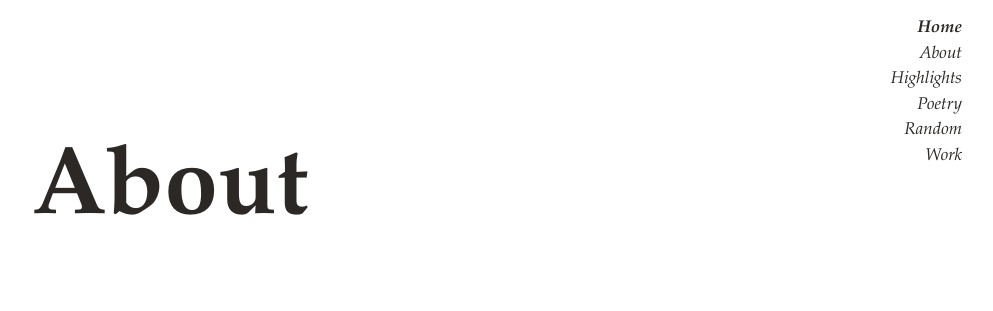
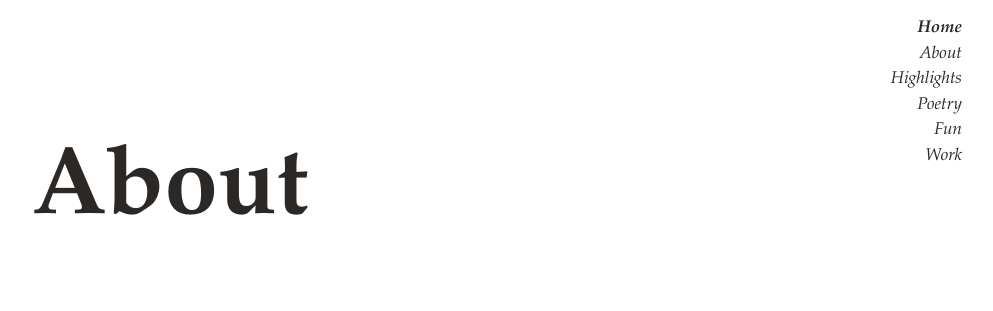
Before and after one commit to svvchen/nervxious, a Jekyll site: the page built from about.md, in a window 1280 px wide. Shown: the top 311 px of the page, without its empty margins (286-1279 px from the left). Built offline with Jekyll 4.4.1, drawn with Linux system fonts in a browser that asks for light colours; comment, search, counter and statistics services are not loaded.

Commit message:
Update random.html

```diff
--- a/random.html
+++ b/random.html
@@ -1,6 +1,6 @@
 ---
 layout: category_index
-title: Random
-permalink: /random/
-category_name: random
+title: Fun
+permalink: /fun/
+category_name: fun
 ---
```
